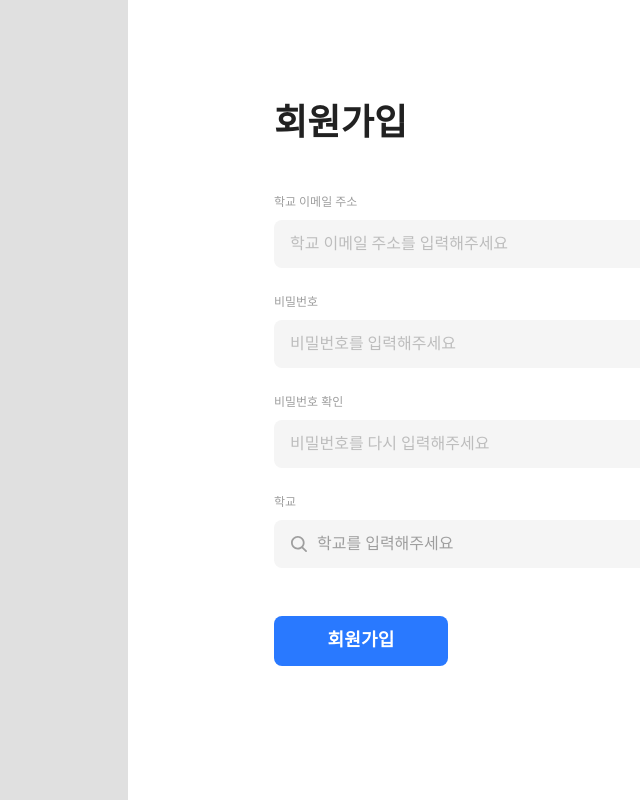
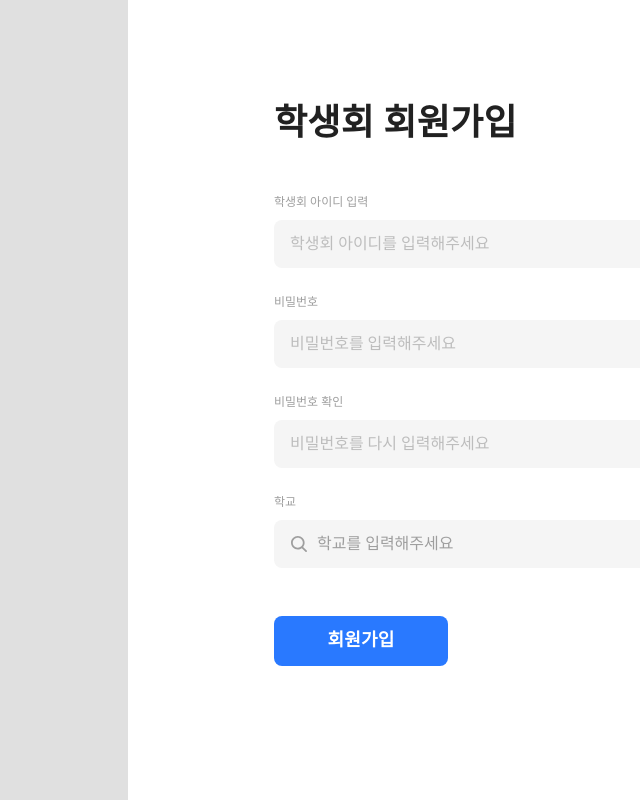
Before and after one commit to Bamdoliro/stupetition, a React (Create React App) app: page /join in a window 1280 px wide. Shown: the whole page, without its empty margins (354-994 px from the left). Built offline with nearby package versions, Linux system fonts and the light colour scheme; no server answers.

Commit message:
HOTFIX :: 회의로 바뀐 내용

```diff
--- a/src/App.tsx
+++ b/src/App.tsx
@@ -7,7 +7,6 @@ import Main from 'components/layout/home/Main';
 import Login from 'components/layout/auth/Login';
 import Join from 'components/layout/auth/Join';
 import UpdatePassword from 'components/layout/home/UpdatePassword';
-import DeleteUser from 'components/layout/home/DeleteUser';
 
 const App = () => {
   return (
@@ -17,7 +16,6 @@ const App = () => {
         <Route path="/petition/:id" element={<PetitionDetail />} />
         <Route path="/petition/my" element={<MyPetition />} />
       </Route>
-      <Route path="/user/delete" element={<DeleteUser />} />
       <Route path="/update/password" element={<UpdatePassword />} />
       <Route path="/petition/write" element={<CreatePetition />} />
       <Route path="/login" element={<Login />} />
--- a/src/components/common/Header/ProfilePopover/index.tsx
+++ b/src/components/common/Header/ProfilePopover/index.tsx
@@ -13,15 +13,12 @@ const ProfilePopover = ({ isOpen, close }: ProfilePopoverPropsType) => {
   const { logout } = LogoutFeature();
   return (
     <S.ProfilePopover display={isOpen ? 'flex' : 'none'}>
+      <S.Button onClick={() => navigate('/petition/my')}>
+        <S.ButtonText>내 청원</S.ButtonText>
+      </S.Button>
+      <S.Line />
       <S.Button onClick={() => navigate('/update/password')}>
         <S.ButtonText>비밀번호 변경</S.ButtonText>
-      </S.Button>
-      <S.Button onClick={() => navigate('/petition/my')}>
-        <S.ButtonText>내가 쓴 청원</S.ButtonText>
-      </S.Button>
-      <S.Line />
-      <S.Button onClick={() => navigate('/user/delete')}>
-        <S.ButtonText>계정 삭제</S.ButtonText>
       </S.Button>
       <S.Button onClick={logout}>
         <S.ButtonText>로그아웃</S.ButtonText>
--- a/src/components/common/Header/ProfilePopover/style.ts
+++ b/src/components/common/Header/ProfilePopover/style.ts
@@ -11,7 +11,7 @@ export const ProfilePopover = styled.div<{ display: string }>`
   right: 15px;
   top: 80px;
   width: 200px;
-  height: 216px;
+  height: 178px;
   padding: 24px 0px;
   border-radius: 8px;
   background-color: ${color.white};
--- a/src/components/layout/Auth/Join/JoinContent/index.tsx
+++ b/src/components/layout/Auth/Join/JoinContent/index.tsx
@@ -21,11 +21,11 @@ const JoinContent = ({
   return (
     <S.JoinContent>
       <S.Wrap>
-        <S.Title>회원가입</S.Title>
+        <S.Title>학생회 회원가입</S.Title>
         <S.InputWrap>
           <Input
-            desc="학교 이메일 주소"
-            placeholder="학교 이메일 주소를 입력해주세요"
+            desc="학생회 아이디 입력"
+            placeholder="학생회 아이디를 입력해주세요"
             type="email"
             name="email"
             value={joinData.email}
--- a/src/components/layout/Auth/Login/index.tsx
+++ b/src/components/layout/Auth/Login/index.tsx
@@ -26,7 +26,7 @@ const Login = () => {
         <S.LoginBox>
           <S.Title>로그인</S.Title>
           <S.SubTitle>
-            신규 사용자이신가요?{' '}
+            학생회 계정이 없나요?{' '}
             <S.Join onClick={() => navigate('/join')}>계정만들기</S.Join>
           </S.SubTitle>
           <S.InputWrap>
```
